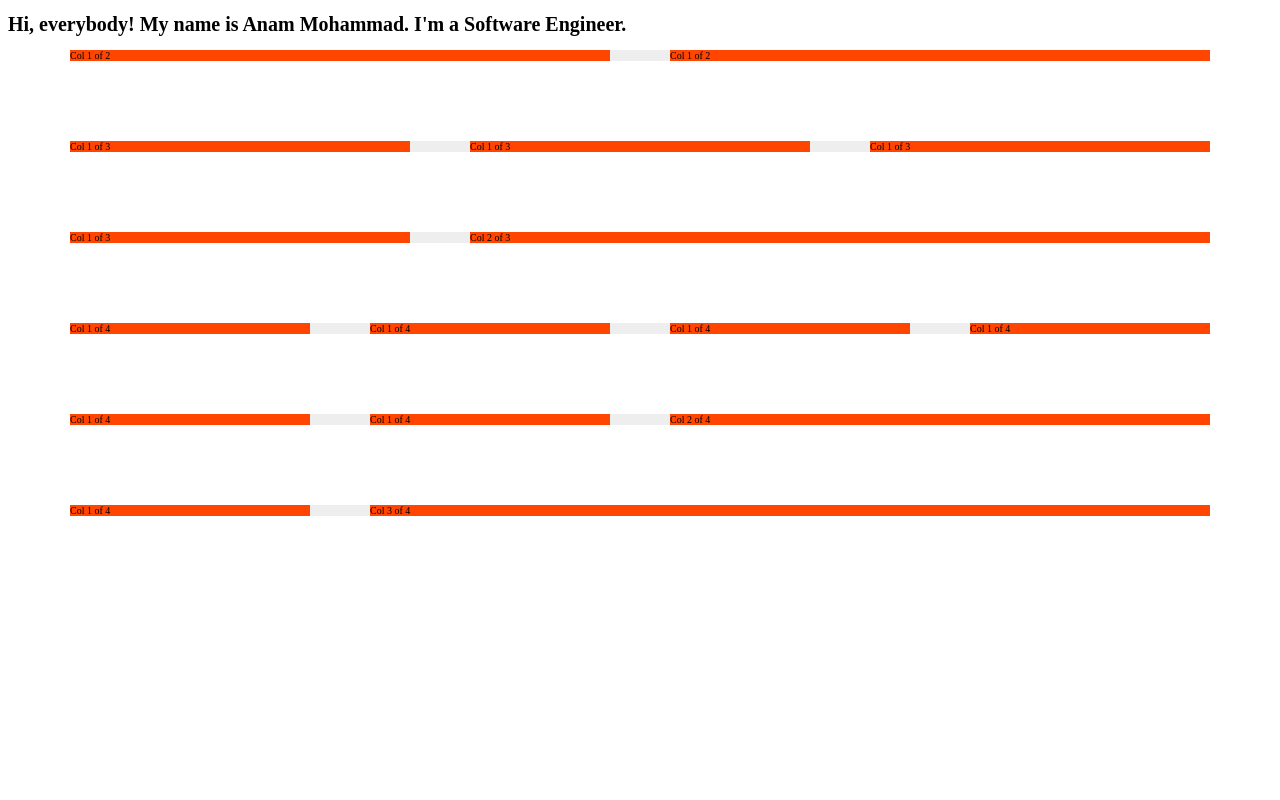
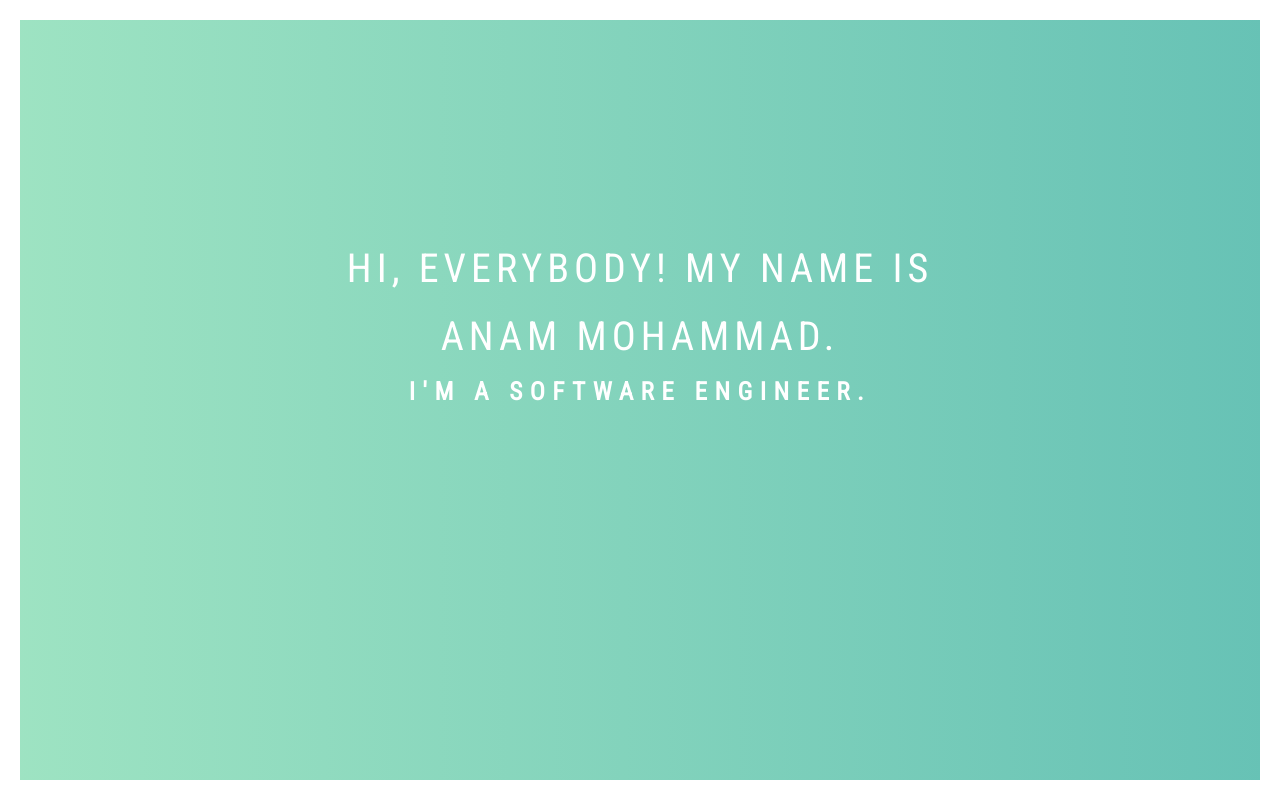
Before and after one commit to AnamAM/portfolio-templates-SASS, a website: page BubblyAndInviting/index.html in a window 1280 px wide. Drawn offline with Linux system fonts and the light colour scheme.

Commit message:
added header and adjusted parent element for simply UI

```diff
--- a/BubblyAndInviting/css/style.css
+++ b/BubblyAndInviting/css/style.css
@@ -1,12 +1,76 @@
+/* colors
+#E27D60
+#E8A87C
+#C38D9E
+#AFD27F
+#85DCB3
+#41B3A3
+#C2CAD0
+#C2B9B0
+*/
+
+/* universal selector */
+*,
+*::after,
+*::before {
+  margin: 0;
+  padding: 0;
+  /* box-sizing changes the box model so borders and paddings aren't added */
+  box-sizing: inherit;
+}
+
 /* If you don't want your default font size to be 16px, you can change that by dividing what you want. In this case, I want 10px as my default, so I will simply do 16/10 tp get .625 and multiply that by 100 to get 62.5% */
 html {
     font-size: 62.5%;
 }
 
+body {
+    font-family: "Roboto Condensed", sans-serif;
+    font-weight: 400;
+    /* font-size: 16px; */
+    line-height: 1.7;
+    padding: 2rem;
+}
+
+.header {
+    text-transform: uppercase;
+    background-image: linear-gradient(to left, rgb(65, 179, 163, 0.8), rgb(133, 220, 179, 0.8));
+    height: 95vh;
+    background-size: cover;
+    background-position: top;
+    position: relative;
+}
+
+.text-area {
+    position: absolute;
+    top: 40%;
+    left: 50%;
+    transform: translate(-50%, -50%);
+}
+
+.heading-primary {
+    text-align: center;
+    color: white;
+}
+
+.heading-primary-main {
+    display: block;
+    font-size: 4rem;
+    font-weight: 400;
+    letter-spacing: 0.5rem
+}
+
+.heading-primary-sub {
+    display: block;
+    font-size: 2.5rem;
+    font-weight: 700;
+    letter-spacing: 0.75rem;
+}
+
+
 .row {
     /* max-width helps to adjust to any smaller screen */
     max-width: 114rem;
-    background-color: #eee;
     margin: 0 auto;
 }
 
@@ -32,30 +96,24 @@ html {
 
 .col-1-of-2 {
     width: calc((100% - 6rem) / 2);
-    background-color: orangered;
 }
 
 .col-1-of-3 {
     width: calc((100% - 2 * 6rem) / 3);
-    background-color: orangered;
 }
 
 .col-2-of-3 {
     width: calc(2 * ((100% - 2 * 6rem) / 3) + 6rem);
-    background-color: orangered;
 }
 
 .col-1-of-4 {
     width: calc((100% - 3 * 6rem) / 4);
-    background-color: orangered;
 }
 
 .col-2-of-4 {
     width: calc(2 * ((100% - 3 * 6rem) / 4) + 6rem);
-    background-color: orangered;
 }
 
 .col-3-of-4 {
     width: calc(3 * ((100% - 3 * 6rem) / 4) + 2 * 6rem);
-    background-color: orangered;
 }
--- a/BubblyAndInviting/index.html
+++ b/BubblyAndInviting/index.html
@@ -4,6 +4,8 @@
 <head>
     <meta charset="UTF-8">
     <meta charset="viewport" content="width=device-width, initial-scale=1.0">
+
+    <link href="https://fonts.googleapis.com/css?family=Roboto+Condensed&display=swap" rel="stylesheet">
 
     <link rel="stylesheet" href="css/icon-font.css">
     <link rel="stylesheet" href="css/style.css">
@@ -12,17 +14,19 @@
 </head>
 
 <body>
+
     <header class="header">
-        <div class="header__text-box">
+        <div class="text-area">
             <h1 class="heading-primary">
-                <span class="heading-primary--main">Hi, everybody! My name is Anam Mohammad.</span>
-                <span class="heading-primary--sub">I'm a Software Engineer.</span>
+                <p class="heading-primary-main">Hi, everybody! My name is Anam Mohammad.</p>
+                <p class="heading-primary-sub">I'm a Software Engineer.</p>
             </h1>
         </div>
     </header>
 
+
     <!-- this grid with float layout will allow me to create consistent interfaces and divide the available space in equal parts -->
-    <section class="grid-test">
+    <!-- <section class="grid-test">
 
         <div class="row">
             <div class="col-1-of-2">
@@ -90,7 +94,7 @@
             </div>
         </div>
 
-    </section>
+    </section> -->
 
 </body>
 
```
Also changed, not shown: 1 other file.
